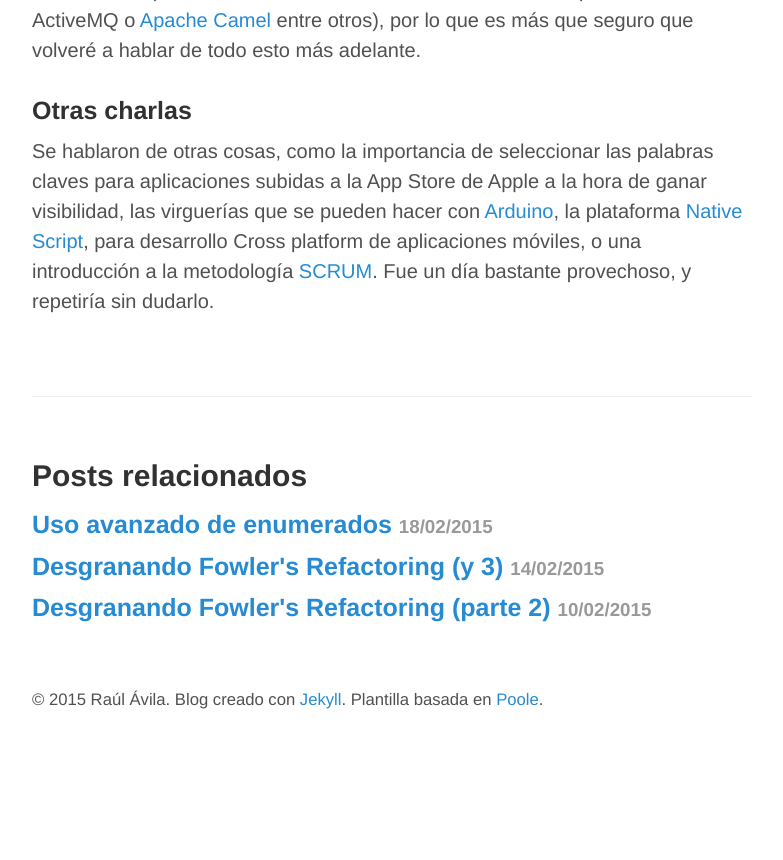
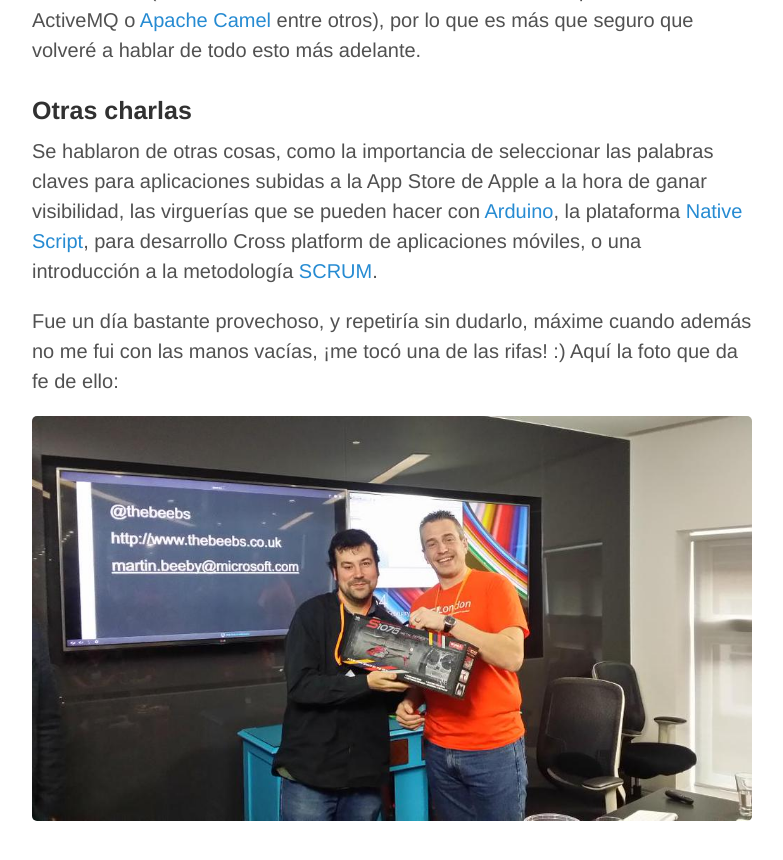
Before and after one commit to raulavila/blog-source-code, a Jekyll site: the page built from _posts/2015-02-22-idinlondon-conference.md, in a window 1280 px wide and 900 px high, scrolled down 4107 px. Shown: the top 860 px of the window, without its empty margins (248-1031 px from the left). Built offline with Jekyll 4.4.1, drawn with Linux system fonts in a browser that asks for light colours; comment, search, counter and statistics services are not loaded; before the commit the page ends 4820 px from its top, so only the background shows below that.

Commit message:
Foto rifa IDLondon Conf

```diff
--- a/_posts/2015-02-22-idinlondon-conference.md
+++ b/_posts/2015-02-22-idinlondon-conference.md
@@ -64,4 +64,8 @@ Personalmente he trabajado durante los últimos diez meses en un sistema con est
 
 ###Otras charlas
 
-Se hablaron de otras cosas, como la importancia de seleccionar las palabras claves para aplicaciones subidas a la App Store de Apple a la hora de ganar visibilidad, las virguerías que se pueden hacer con [Arduino](http://www.arduino.cc/), la plataforma [Native Script](http://www.telerik.com/nativescript), para desarrollo Cross platform de aplicaciones móviles, o una introducción a la metodología [SCRUM](http://es.wikipedia.org/wiki/Scrum). Fue un día bastante provechoso, y repetiría sin dudarlo.
+Se hablaron de otras cosas, como la importancia de seleccionar las palabras claves para aplicaciones subidas a la App Store de Apple a la hora de ganar visibilidad, las virguerías que se pueden hacer con [Arduino](http://www.arduino.cc/), la plataforma [Native Script](http://www.telerik.com/nativescript), para desarrollo Cross platform de aplicaciones móviles, o una introducción a la metodología [SCRUM](http://es.wikipedia.org/wiki/Scrum).
+
+Fue un día bastante provechoso, y repetiría sin dudarlo, máxime cuando además no me fui con las manos vacías, ¡me tocó una de las rifas! :) Aquí la foto que da fe de ello:
+
+![Rifa](/public/pictures/raffle.jpg)
```
Also changed, not shown: public/pictures/raffle.jpg (added).
